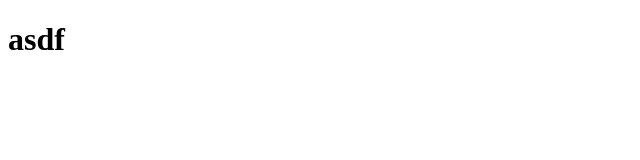
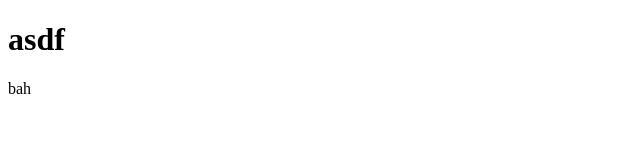
Before and after one commit to anagale27/anagale27.github.io, a plain HTML site: page index.html in a window 1280 px wide. Shown: the full height of the page, 0-640 px from the left. Drawn offline with Linux system fonts and the light colour scheme.

Commit message:
Update index.html

```diff
--- a/index.html
+++ b/index.html
@@ -3,6 +3,6 @@
 <body>
 
 <h1>asdf</h1>
-
+<p>bah</p>
 </body>
 </html>
```
